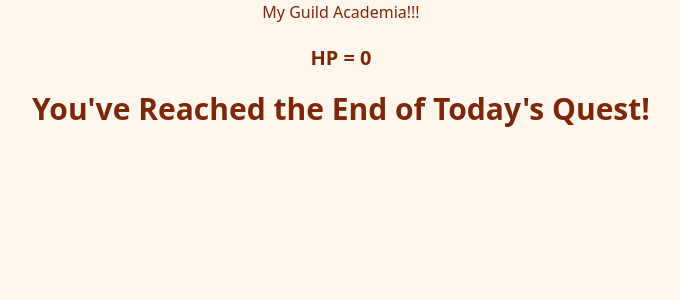
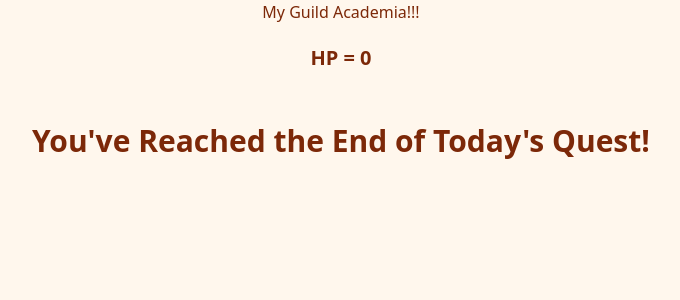
Before and after one commit to plaisamudcha/CC20-react-validate-finallab, a React (Vite) app: page /CC20-react-validate-finallab/hero/1 in a window 1280 px wide. Shown: the top 300 px of the page, without its empty margins (299-979 px from the left). Built offline with nearby package versions, Linux system fonts and the light colour scheme.

Commit message:
Adapt css in HeroClass

```diff
--- a/src/pages/HeroClass.jsx
+++ b/src/pages/HeroClass.jsx
@@ -2,12 +2,13 @@ import { useLocation, useParams } from "react-router";
 import warriorImg from "../assets/fantasy-3287062_1280.png";
 import ThiefImg from "../assets/fantasy-2026150_1280.png";
 import MageImg from "../assets/wizard-1456914_1280.png";
+import { useState } from "react";
 
 export default function HeroClass() {
-  const { hero } = useParams();
   const location = useLocation();
   const age = Number(location.state?.age || 0);
-  const hp = age * 10;
+  const [hp, setHp] = useState(age * 10);
+  const { hero } = useParams();
   return (
     <div className="text-center">
       {hero === "Warrior" && (
@@ -20,7 +21,7 @@ export default function HeroClass() {
       {hero === "Mage" && (
         <div className="flex flex-col gap-12 items-center mt-35">
           <p>
-            <img className="w-50 animate-pulse" src={MageImg} alt={hero} />
+            <img className="w-60 animate-pulse" src={MageImg} alt={hero} />
           </p>
         </div>
       )}
@@ -32,7 +33,8 @@ export default function HeroClass() {
         </div>
       )}
       <p className="text-xl font-semibold my-5">HP = {hp}</p>
-      <p className="text-3xl font-bold animate-bounce">
+      <div className="flex gap-4 justify-center"></div>
+      <p className="text-3xl font-bold animate-bounce mt-8">
         You've Reached the End of Today's Quest!
       </p>
     </div>
--- a/src/pages/LoginForm.jsx
+++ b/src/pages/LoginForm.jsx
@@ -111,7 +111,7 @@ export default function LoginForm() {
           <option>Thief</option>
         </select>
       </label>
-      <p className={texterror.style}>{error.heroclass}</p>
+      <p className={texterror.style}>{error.heroClass}</p>
 
       <fieldset className="fieldset bg-base-100 border-base-300 rounded-box w-64 border p-4">
         <legend className="fieldset-legend">Terms</legend>
```
